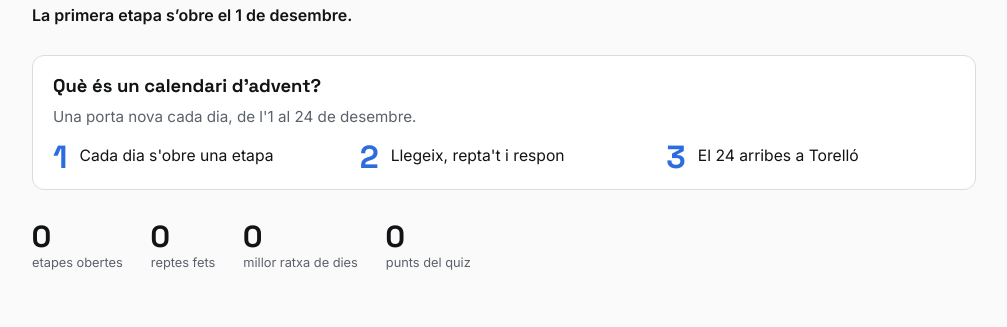
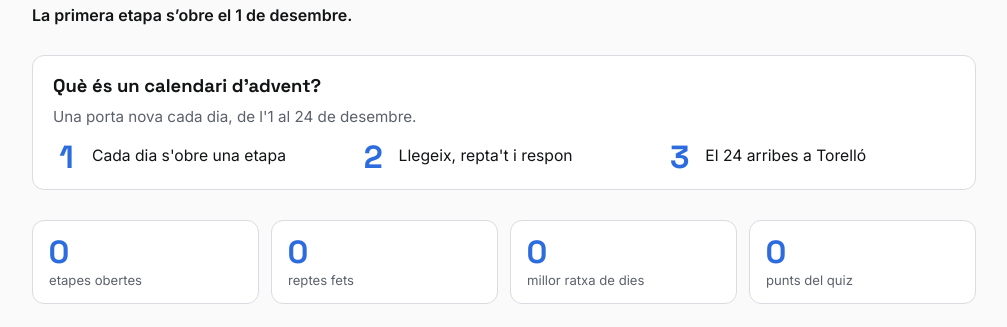
Before and after one commit to joseptarrestoneu/portfolio-josep, a plain HTML site: page advent/index.html in a window 1280 px wide. Shown: the part 390-717 px from the top of the page, without its empty margins (136-1143 px from the left). Drawn offline with Linux system fonts and the light colour scheme; no server answers.

Commit message:
Advent: les estadístiques passen a targetes
Co-Authored-By: Claude Sonnet 5.5 <noreply@anthropic.com>

```diff
--- a/advent/index.html
+++ b/advent/index.html
@@ -54,13 +54,14 @@ h1 span{color:var(--accent)}
 .how-lead{margin:0 0 12px;color:var(--sub);font-size:.95rem}
 .steps{list-style:none;margin:0;padding:0;display:grid;grid-template-columns:repeat(3,1fr);gap:10px 18px}
 .steps li{display:flex;align-items:center;gap:12px;font-size:.98rem;line-height:1.3}
-.steps .n{flex:none;font-family:var(--font-d);font-weight:700;font-size:2rem;line-height:1;color:var(--accent)}
+.steps .n{flex:none;width:1.3ch;text-align:center;font-family:var(--font-d);font-weight:700;font-size:2rem;line-height:1;color:var(--accent)}
 @media (max-width:640px){.steps{grid-template-columns:1fr}.steps li{gap:10px}.steps .n{font-size:1.7rem}}
 
-.stats{display:flex;gap:28px;flex-wrap:wrap;margin:0 0 22px;padding:0;list-style:none}
-.stats li{display:flex;flex-direction:column}
-.stats b{font-family:var(--font-d);font-size:1.9rem;line-height:1.1;font-variant-numeric:tabular-nums}
-.stats span{font-size:.8rem;color:var(--sub)}
+.stats{display:grid;grid-template-columns:repeat(4,1fr);gap:12px;margin:0 0 26px;padding:0;list-style:none}
+.stats li{display:flex;flex-direction:column;gap:2px;padding:14px 16px;border:1px solid var(--line);border-radius:12px;background:var(--card)}
+.stats b{font-family:var(--font-d);font-size:2rem;line-height:1.1;font-variant-numeric:tabular-nums;color:var(--accent)}
+.stats span{font-size:.82rem;color:var(--sub);line-height:1.3}
+@media (max-width:640px){.stats{grid-template-columns:repeat(2,1fr);gap:10px}.stats li{padding:12px 14px}.stats b{font-size:1.7rem}}
 
 .profile{margin:0 0 34px}
 .bars{display:flex;align-items:flex-end;gap:3px;height:92px;border-bottom:1.5px solid var(--ink)}
@@ -283,6 +284,6 @@ footer a{margin-right:4px}
 <div class="toast" id="toast" role="status" aria-live="polite"></div>
 
 <script src="config.js"></script>
-<script src="app.js?v=20261106d"></script>
+<script src="app.js?v=20261106e"></script>
 </body>
 </html>
```
